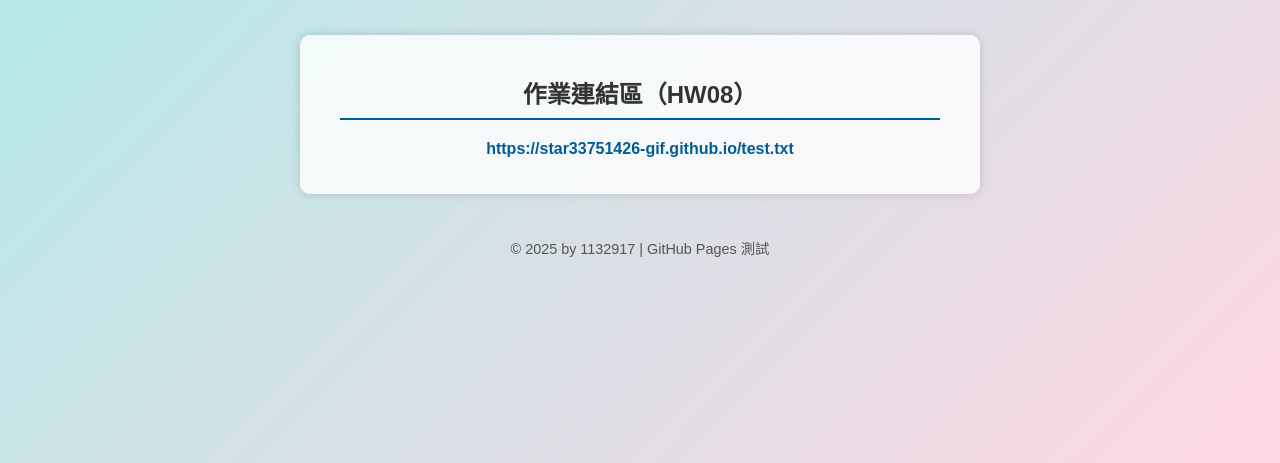
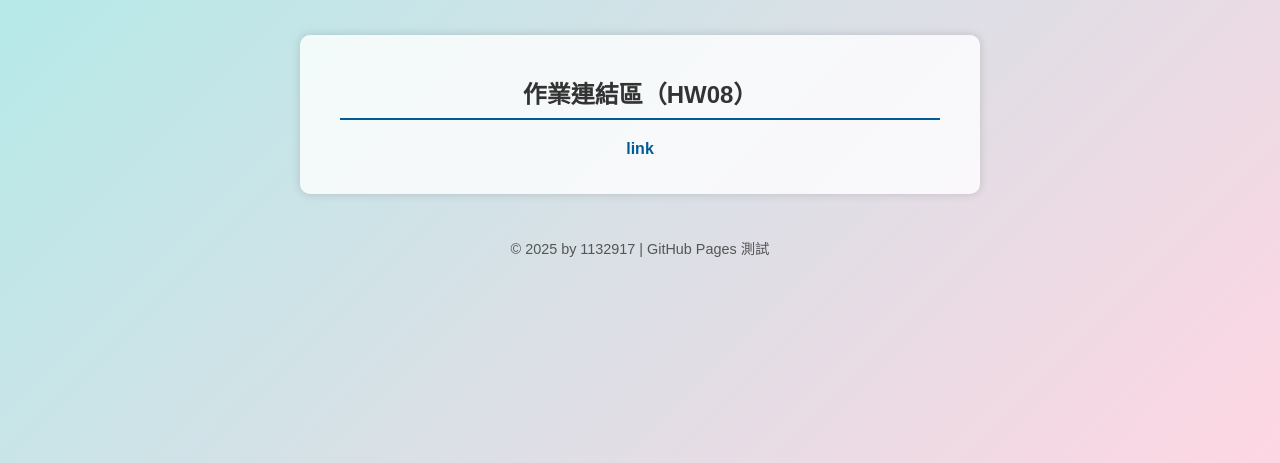
Before and after one commit to star33751426-gif/star33751426-gif.github.io, a plain HTML site: page index.html in a window 1280 px wide. Shown: the part 337-800 px from the top of the page. Drawn offline with Linux system fonts and the light colour scheme.

Commit message:
index.html

```diff
--- a/index.html
+++ b/index.html
@@ -81,7 +81,7 @@
   <div class="hw-section">
     <h2>作業連結區（HW08）</h2>
     <ul>
-      <li><a href="https://star33751426-gif.github.io/Tic-Tac-Toe%20Case.html">https://star33751426-gif.github.io/test.txt</a></li>
+      <li><a href="https://star33751426-gif.github.io/Tic-Tac-Toe%20Case.html">link</a></li>
     </ul>
   </div>
 
```
